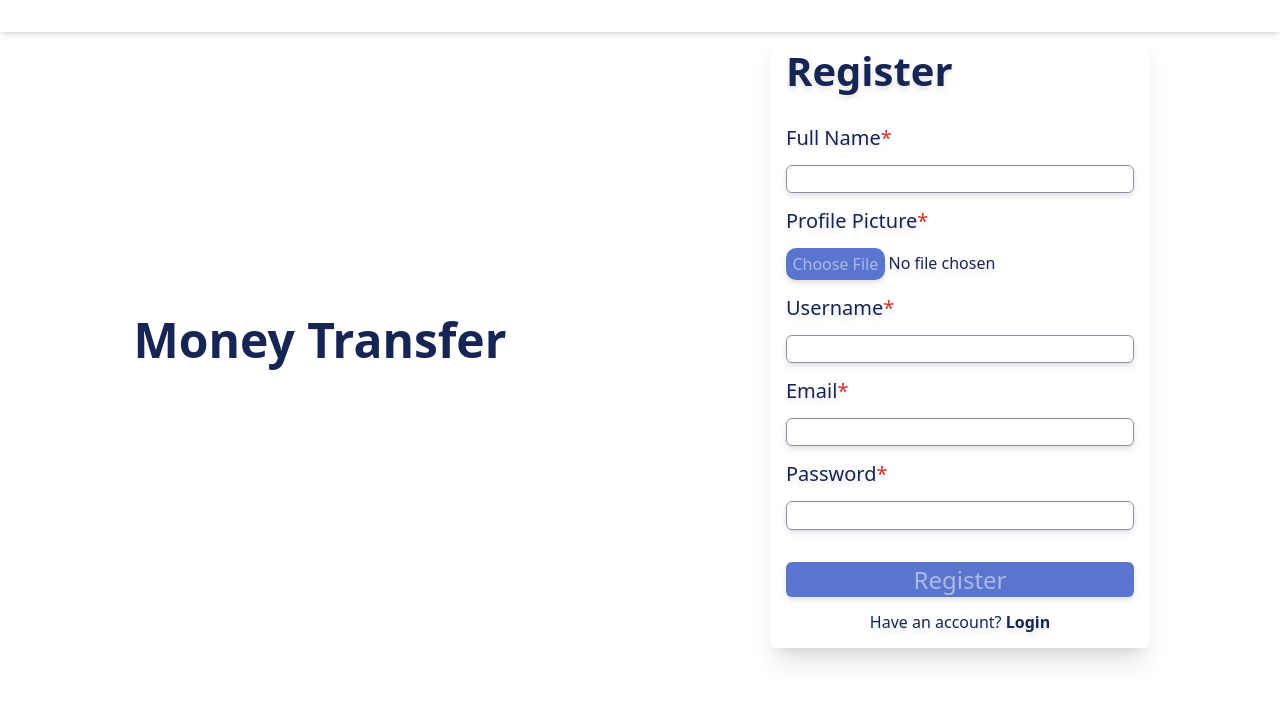
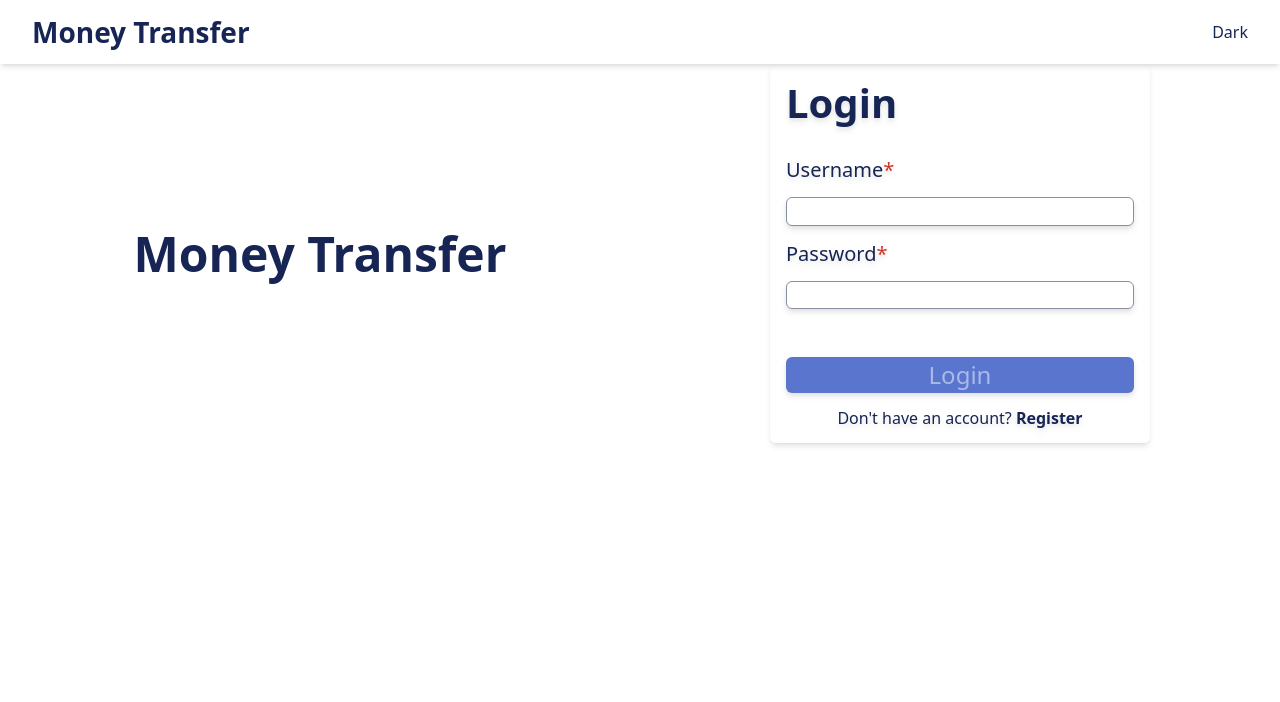
Before and after one commit to IronJosh786/moneyTransfer, a React (Vite) app in the folder frontend/: page / in a window 1280 px wide. Shown: the top 702 px of the page. Built offline with nearby package versions, Linux system fonts and the light colour scheme.

Commit message:
fix navbar

```diff
--- a/frontend/src/App.jsx
+++ b/frontend/src/App.jsx
@@ -13,7 +13,7 @@ const App = () => {
         <div className="w-full md:w-1/2 text-center font-h2 font-bold">
           Money Transfer
         </div>
-        <Register />
+        <Login />
       </div>
     </div>
   );
--- a/frontend/src/components/Navbar.jsx
+++ b/frontend/src/components/Navbar.jsx
@@ -21,33 +21,11 @@ function Navbar() {
 
   return (
     <div className="flex justify-between px-8 py-4 shadow-md">
-      <button className="font-h5 font-semibold cursor-pointer text-text_dark">
-        <svg
-          xmlns="http://www.w3.org/2000/svg"
-          viewBox="0 0 24 24"
-          fill="currentColor"
-        >
-          <path d="M19.3788 15.1057C20.9258 11.4421 19.5373 7.11431 16.0042 5.0745C13.4511 3.60046 10.4232 3.69365 8.03452 5.0556L7.04216 3.31879C10.028 1.61639 13.8128 1.4999 17.0042 3.34245C21.4949 5.93513 23.2139 11.4848 21.1217 16.112L22.4635 16.8867L18.2984 19.1008L18.1334 14.3867L19.3788 15.1057ZM4.62961 8.89968C3.08263 12.5633 4.47116 16.8911 8.00421 18.9309C10.5573 20.4049 13.5851 20.3118 15.9737 18.9499L16.9661 20.6867C13.9803 22.389 10.1956 22.5055 7.00421 20.663C2.51357 18.0703 0.794565 12.5206 2.88672 7.89342L1.54492 7.11873L5.70999 4.90463L5.87505 9.61873L4.62961 8.89968ZM8.50421 14.0027H14.0042C14.2804 14.0027 14.5042 13.7788 14.5042 13.5027C14.5042 13.2266 14.2804 13.0027 14.0042 13.0027H10.0042C8.6235 13.0027 7.50421 11.8834 7.50421 10.5027C7.50421 9.122 8.6235 8.00271 10.0042 8.00271H11.0042V7.00271H13.0042V8.00271H15.5042V10.0027H10.0042C9.72807 10.0027 9.50421 10.2266 9.50421 10.5027C9.50421 10.7788 9.72807 11.0027 10.0042 11.0027H14.0042C15.3849 11.0027 16.5042 12.122 16.5042 13.5027C16.5042 14.8834 15.3849 16.0027 14.0042 16.0027H13.0042V17.0027H11.0042V16.0027H8.50421V14.0027Z"></path>
-        </svg>
+      <button className="font-h5 font-semibold cursor-pointer">
+        Money Transfer
       </button>
-      <button onClick={handleToggleTheme} className="text-text_dark">
-        {isDarkMode ? (
-          <svg
-            xmlns="http://www.w3.org/2000/svg"
-            viewBox="0 0 24 24"
-            fill="currentColor"
-          >
-            <path d="M12 18C8.68629 18 6 15.3137 6 12C6 8.68629 8.68629 6 12 6C15.3137 6 18 8.68629 18 12C18 15.3137 15.3137 18 12 18ZM12 16C14.2091 16 16 14.2091 16 12C16 9.79086 14.2091 8 12 8C9.79086 8 8 9.79086 8 12C8 14.2091 9.79086 16 12 16ZM11 1H13V4H11V1ZM11 20H13V23H11V20ZM3.51472 4.92893L4.92893 3.51472L7.05025 5.63604L5.63604 7.05025L3.51472 4.92893ZM16.9497 18.364L18.364 16.9497L20.4853 19.0711L19.0711 20.4853L16.9497 18.364ZM19.0711 3.51472L20.4853 4.92893L18.364 7.05025L16.9497 5.63604L19.0711 3.51472ZM5.63604 16.9497L7.05025 18.364L4.92893 20.4853L3.51472 19.0711L5.63604 16.9497ZM23 11V13H20V11H23ZM4 11V13H1V11H4Z"></path>
-          </svg>
-        ) : (
-          <svg
-            xmlns="http://www.w3.org/2000/svg"
-            viewBox="0 0 24 24"
-            fill="currentColor"
-          >
-            <path d="M10 7C10 10.866 13.134 14 17 14C18.9584 14 20.729 13.1957 21.9995 11.8995C22 11.933 22 11.9665 22 12C22 17.5228 17.5228 22 12 22C6.47715 22 2 17.5228 2 12C2 6.47715 6.47715 2 12 2C12.0335 2 12.067 2 12.1005 2.00049C10.8043 3.27098 10 5.04157 10 7ZM4 12C4 16.4183 7.58172 20 12 20C15.0583 20 17.7158 18.2839 19.062 15.7621C18.3945 15.9187 17.7035 16 17 16C12.0294 16 8 11.9706 8 7C8 6.29648 8.08133 5.60547 8.2379 4.938C5.71611 6.28423 4 8.9417 4 12Z"></path>
-          </svg>
-        )}
+      <button onClick={handleToggleTheme}>
+        {isDarkMode ? "Light" : "Dark"}
       </button>
     </div>
   );
--- a/frontend/src/pages/Login.jsx
+++ b/frontend/src/pages/Login.jsx
@@ -61,7 +61,7 @@ function Login() {
 
   return (
     <div className="w-full md:w-1/2">
-      <div className="max-w-[380px] mx-auto flex flex-col justify-center gap-4 p-4 rounded-md shadow-xl drop-shadow-md">
+      <div className="max-w-[380px] mx-auto flex flex-col justify-center gap-4 p-4 rounded-md shadow-md drop-shadow-md dark:shadow-gray">
         <h2 className="font-h3 mb-4 font-semibold">Login</h2>
         <form onSubmit={handleSubmit} className="flex flex-col gap-4">
           <label htmlFor="emailOrUsername" className="font-base font-medium">
--- a/frontend/src/pages/Register.jsx
+++ b/frontend/src/pages/Register.jsx
@@ -70,7 +70,7 @@ function Register() {
 
   return (
     <div className="w-full md:w-1/2">
-      <div className="max-w-[380px] mx-auto flex flex-col justify-center gap-4 p-4 rounded-md shadow-xl drop-shadow-md">
+      <div className="max-w-[380px] mx-auto flex flex-col justify-center gap-4 p-4 rounded-md shadow-md drop-shadow-md dark:shadow-gray">
         <h2 className="font-h3 mb-4 font-semibold">Register</h2>
         <form onSubmit={handleSubmit} className="flex flex-col gap-4">
           <label htmlFor="fullName" className="font-base font-medium">
```
